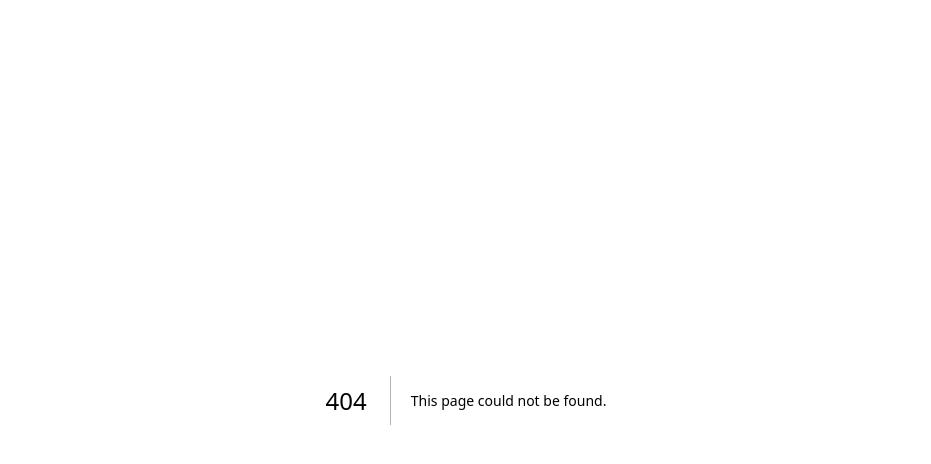
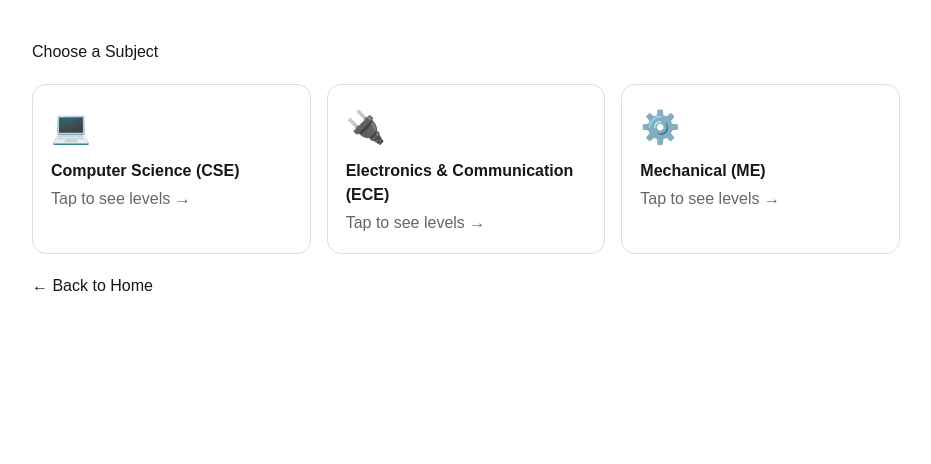
Before and after one commit to suraja-ui/engg-games, a Next.js app: page /subjects in a window 1280 px wide. Before the commit this address had no page. Shown: the top 464 px of the page, without its empty margins (174-1105 px from the left). Built offline with nearby package versions, Linux system fonts and the light colour scheme.

Commit message:
Create page.tsx
add subjects page

```diff
--- /dev/null
+++ b/app/subjects/page.tsx
@@ -0,0 +1,41 @@
+type Subject = { id: string; name: string; emoji: string };
+
+const SUBJECTS: Subject[] = [
+  { id: "cse",  name: "Computer Science (CSE)", emoji: "💻" },
+  { id: "ece",  name: "Electronics & Communication (ECE)", emoji: "🔌" },
+  { id: "mech", name: "Mechanical (ME)", emoji: "⚙️" },
+];
+
+export default function SubjectsPage() {
+  return (
+    <main style={{ maxWidth: 900, margin: "40px auto", padding: "0 16px" }}>
+      <h1>Choose a Subject</h1>
+      <div style={{
+        display: "grid",
+        gridTemplateColumns: "repeat(auto-fit, minmax(220px, 1fr))",
+        gap: 16,
+        marginTop: 20
+      }}>
+        {SUBJECTS.map(s => (
+          <a key={s.id}
+             href={`/subjects/${s.id}`}
+             style={{
+               display: "block",
+               border: "1px solid #ddd",
+               borderRadius: 14,
+               padding: 18,
+               textDecoration: "none",
+               color: "inherit",
+             }}>
+            <div style={{ fontSize: 32 }}>{s.emoji}</div>
+            <div style={{ fontWeight: 700, marginTop: 8 }}>{s.name}</div>
+            <div style={{ color: "#666", marginTop: 4 }}>Tap to see levels →</div>
+          </a>
+        ))}
+      </div>
+      <div style={{ marginTop: 20 }}>
+        <a href="/" style={{ textDecoration: "none" }}>← Back to Home</a>
+      </div>
+    </main>
+  );
+}
```
